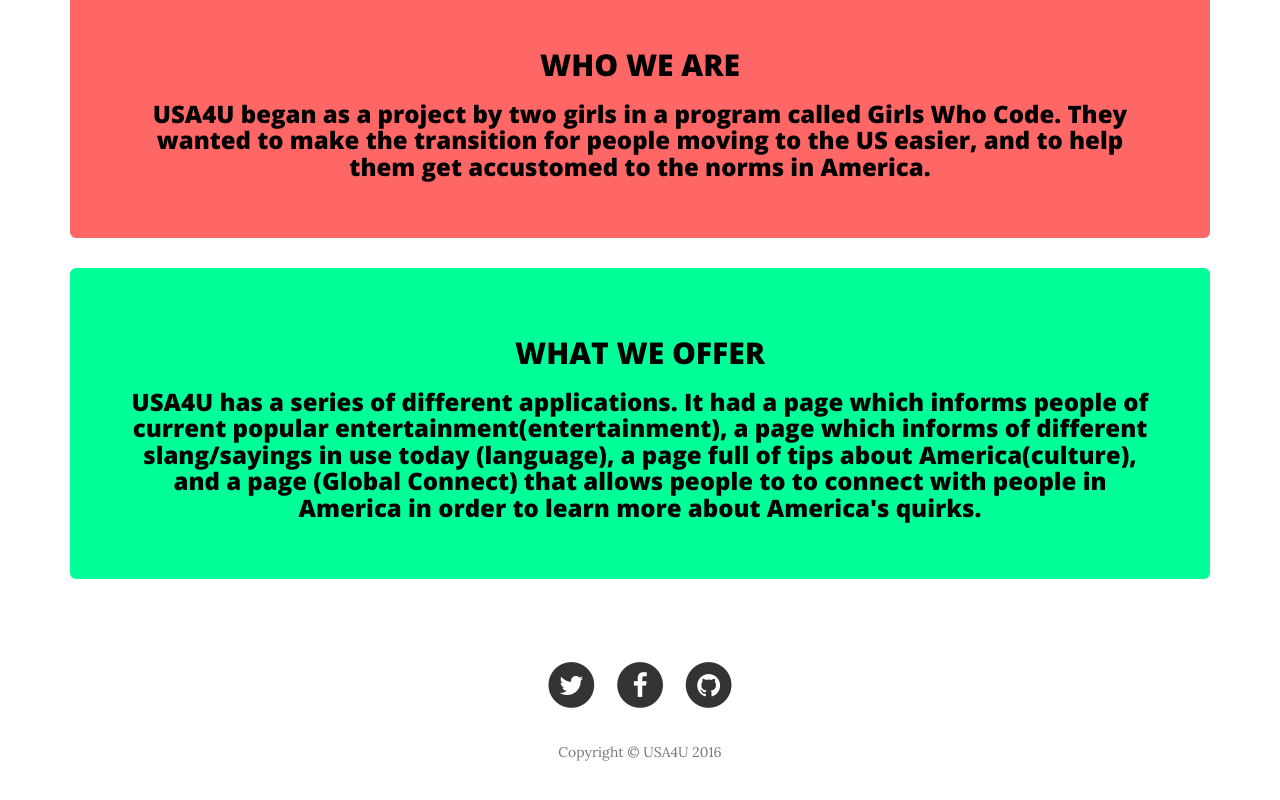
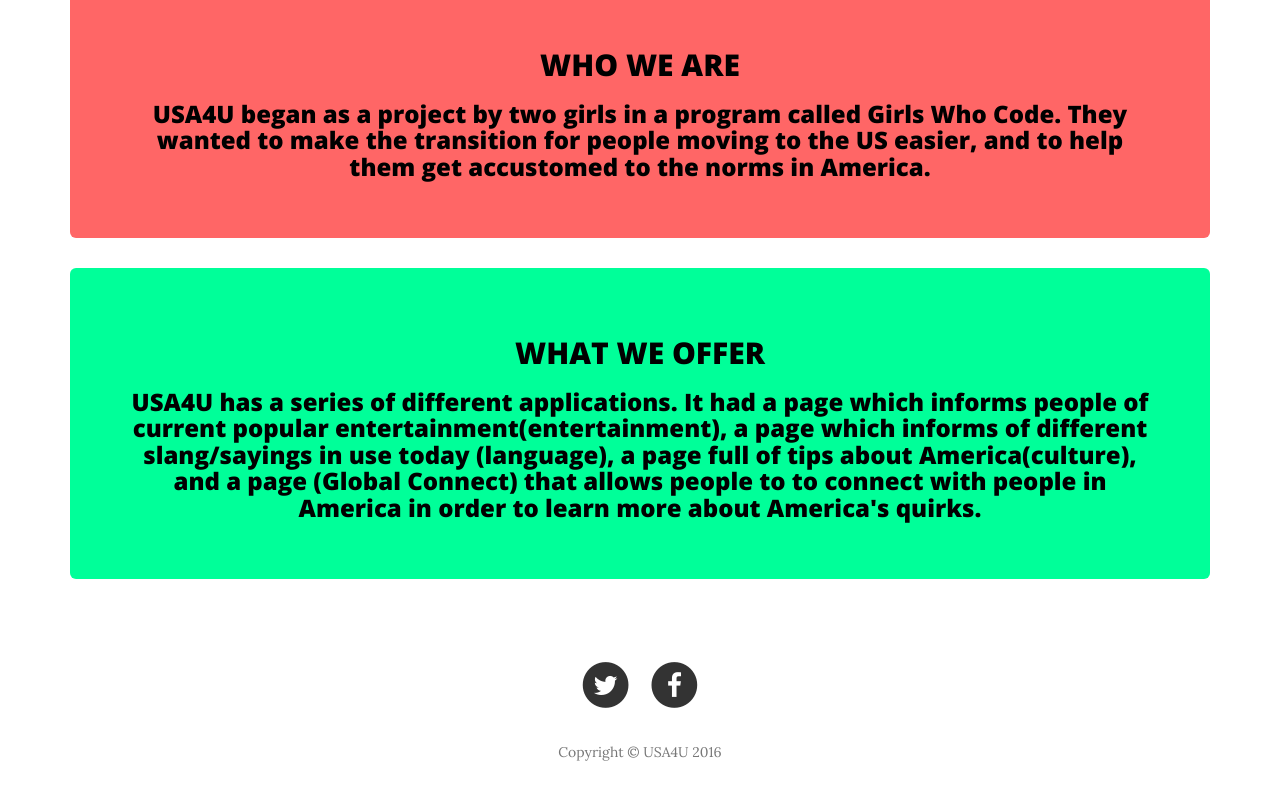
Before and after one commit to naskle/naskle.github.io, a website: page index.html in a window 1280 px wide. Shown: the part 752-1552 px from the top of the page. Drawn offline with nearby package versions, Linux system fonts and the light colour scheme.

Commit message:
Update index.html

```diff
--- a/index.html
+++ b/index.html
@@ -126,7 +126,7 @@
                 <div class="col-lg-8 col-lg-offset-2 col-md-10 col-md-offset-1">
                     <ul class="list-inline text-center">
                         <li>
-                            <a href="#">
+                            <a href="https://twitter.com/foreignusa4u">
                                 <span class="fa-stack fa-lg">
                                     <i class="fa fa-circle fa-stack-2x"></i>
                                     <i class="fa fa-twitter fa-stack-1x fa-inverse"></i>
@@ -141,14 +141,7 @@
                                 </span>
                             </a>
                         </li>
-                        <li>
-                            <a href="#">
-                                <span class="fa-stack fa-lg">
-                                    <i class="fa fa-circle fa-stack-2x"></i>
-                                    <i class="fa fa-github fa-stack-1x fa-inverse"></i>
-                                </span>
-                            </a>
-                        </li>
+
                     </ul>
                                         <p class="copyright text-muted">Copyright &copy; USA4U 2016</p>
                 </div>
```
